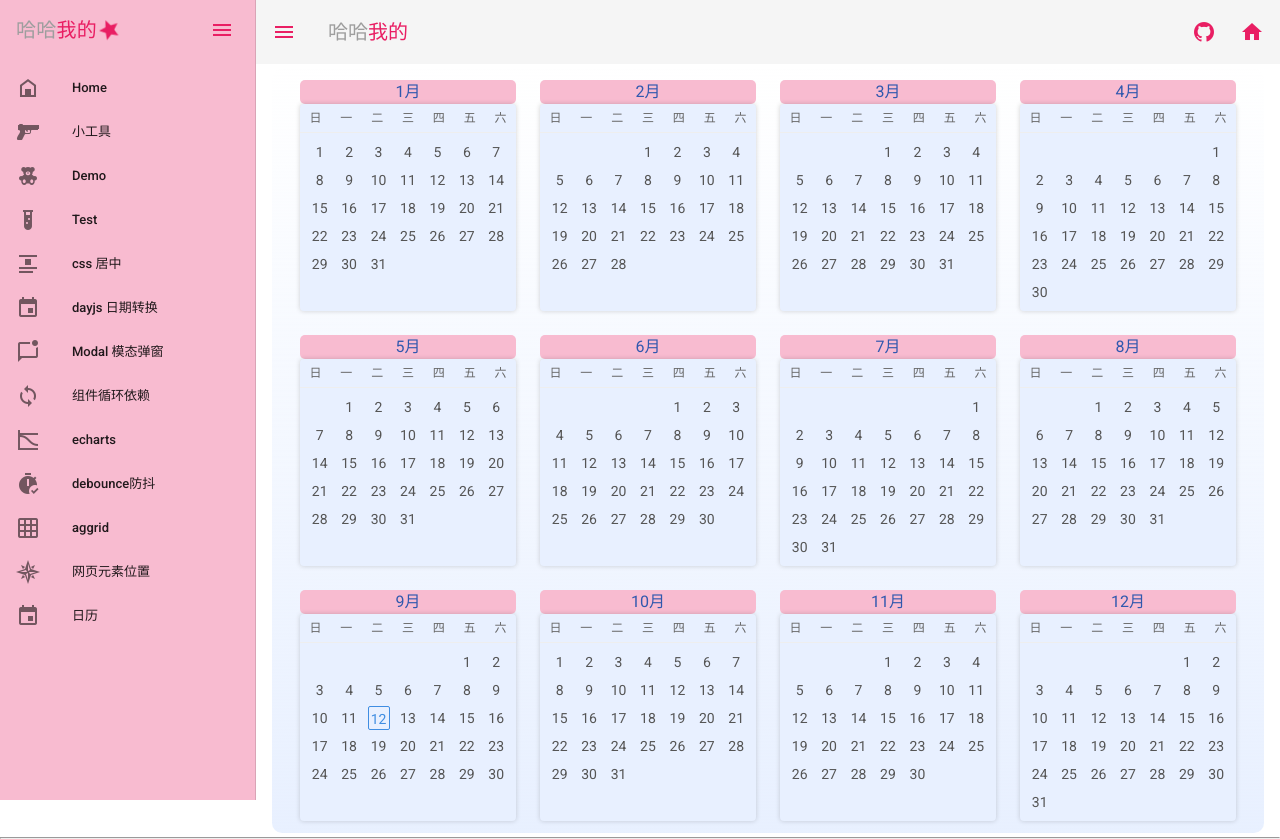
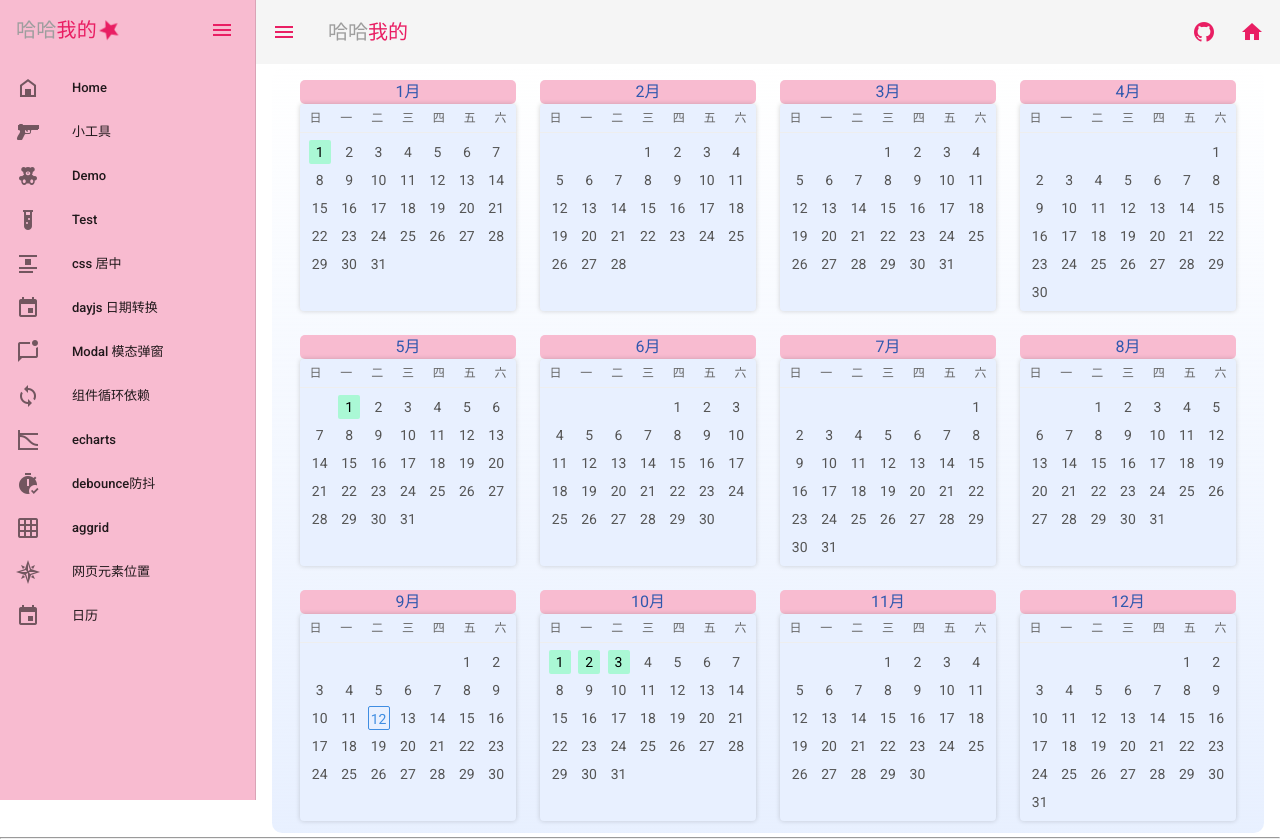
Before and after one commit to miloweimo/demo, a Vue app in the folder packages/haha/: page /#/calendar in a window 1280 px wide. Built offline with nearby package versions, Linux system fonts and the light colour scheme.

Commit message:
日历
Signed-off-by: Wei Mo <miloweimo@outlook.com>

```diff
--- a/packages/haha/src/modules/calendar/index.vue
+++ b/packages/haha/src/modules/calendar/index.vue
@@ -35,10 +35,12 @@ export default {
     CalendarCard,
   },
   props: {
-    dates: {
-      type: Array,
-      default: () => [] // [ { date: '2020-12-12', type: 'error' }]
-    },
+    // dates: {
+    //   type: Array,
+    //   default: () => [
+    //     // {date: '2023-01-01', type: 'good'},
+    //   ]
+    // },
     securityDays: {
       type: Number,
       default: 0
@@ -57,6 +59,27 @@ export default {
     },
     errorCount() {
       return this.dates.filter(item => item.type === 'error').length
+    },
+    dates() {
+      let list = [
+        {date: '01-01', type: 'good', name: '元旦'},
+        // {date: '02-26', type: 'good', name: '春节'}, // fake
+        // {date: '02-27', type: 'good', name: '春节'}, // fake
+        // {date: '02-28', type: 'good', name: '春节'}, // fake
+        // {date: '04-04', type: 'good', name: '清明'}, // fake
+        {date: '05-01', type: 'good', name: '劳动节'},
+        // {date: '05-04', type: 'good', name: '端午'}, // fake
+        // {date: '05-04', type: 'good', name: '中秋'}, // fake
+        {date: '10-01', type: 'good', name: '国庆节'},
+        {date: '10-02', type: 'good', name: '国庆节'},
+        {date: '10-03', type: 'good', name: '国庆节'},
+      ]
+      list = list.map(item => ({
+        ...item,
+        date: new Date().getFullYear() + '-' + item.date,
+      }))
+      console.log(list);
+      return list;
     },
   },
   methods: {
```
